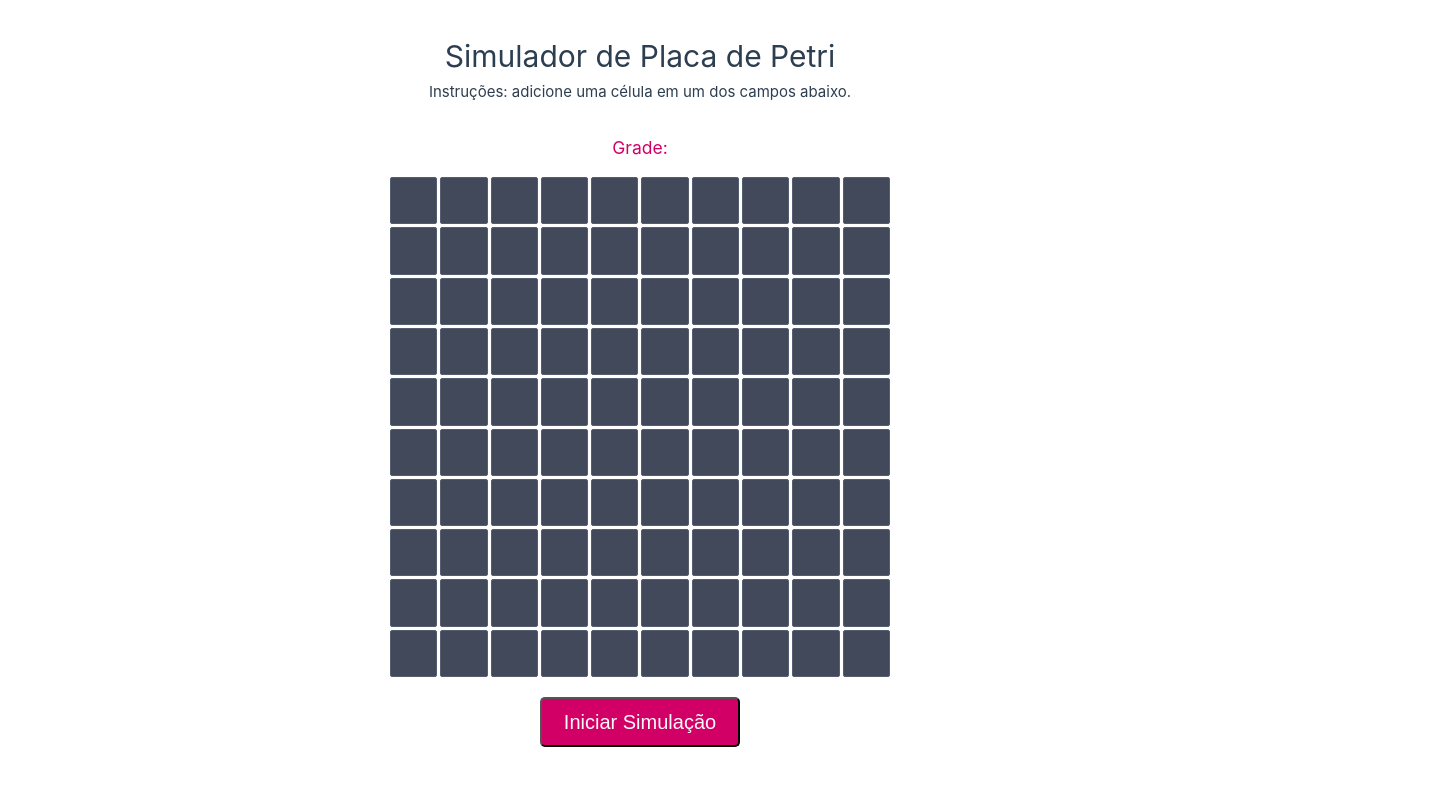
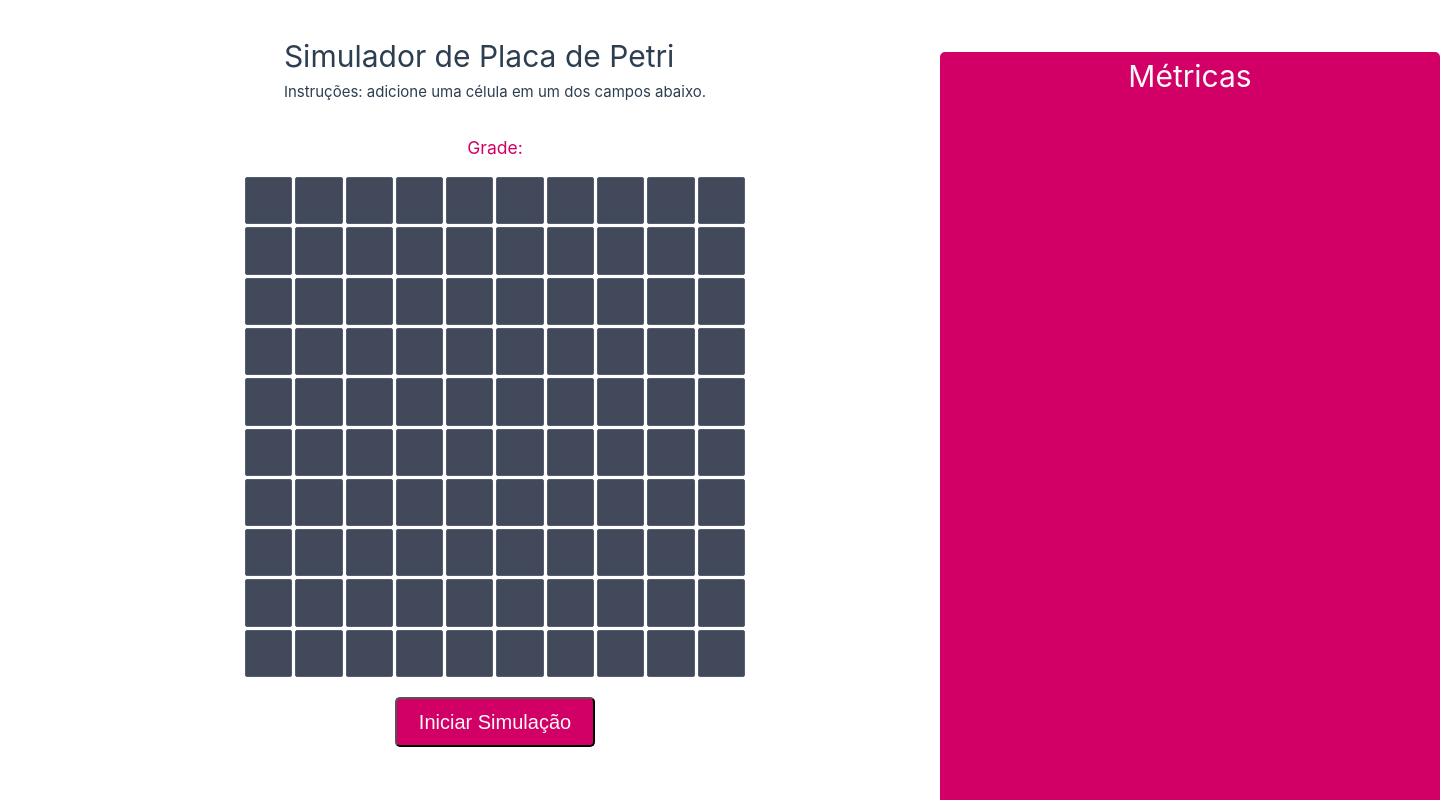
Before and after one commit to beastartare/Placa-de-Petri, a Vue app in the folder frontend/: page / in a window 1280 px wide. Shown: the top 800 px of the page, 1440 px wide, since content can reach past the window. Built offline with nearby package versions, Linux system fonts and the light colour scheme.

Commit message:
style: implements metrics viewer

```diff
--- a/frontend/src/App.vue
+++ b/frontend/src/App.vue
@@ -1,19 +1,26 @@
 <script setup>
 import Grade from "./components/Grade.vue";
 import Button from "./components/Button.vue";
+import Metrics from "./components/Metrics.vue";
 </script>
 
 <template>
   <div class="app">
+    <div class="conteudo">
+      <div class="simulador">
         <header>
           <h1>Simulador de Placa de Petri</h1>
           <p>Instruções: adicione uma célula em um dos campos abaixo.</p>
         </header>
-
         <main>
           <Grade />
         </main>
         <Button>Iniciar Simulação</Button>
+      </div>
+      <aside class="metricas">
+        <Metrics />
+      </aside>
+    </div>
   </div>
 </template>
 
@@ -27,7 +34,7 @@ import Button from "./components/Button.vue";
 }
 
 header {
-  text-align: center;
+  text-align: left;
   margin-bottom: 30px;
 }
 
@@ -36,4 +43,25 @@ main {
   display: flex;
   justify-content: center;
 }
+
+.conteudo {
+  display: flex;
+  justify-content: space-between;
+  align-items: flex-start;
+  width: 100%;
+  max-width: 1100px;
+  gap: 40px;
+}
+
+.simulador {
+  display: flex;
+  flex-direction: column;
+  align-items: center;
+  flex: 1;
+}
+
+.metricas {
+  width: 250px;
+  flex-shrink: 0;
+}
 </style>
--- /dev/null
+++ b/frontend/src/components/Metrics.vue
@@ -0,0 +1,21 @@
+<script setup></script>
+
+<template>
+  <div class="metrics">
+    <h1>Métricas</h1>
+  </div>
+</template>
+
+<style scoped>
+.metrics {
+  background-color: #d20066;
+  display: flex;
+  width: 500px;
+  height: 800px;
+  border-radius: 5px;
+  color: #fafafa;
+  margin-top: 20px;
+  font-size: 20px;
+  justify-content: center;
+}
+</style>
```
Lines whose indentation alone changed are shown as unchanged.
